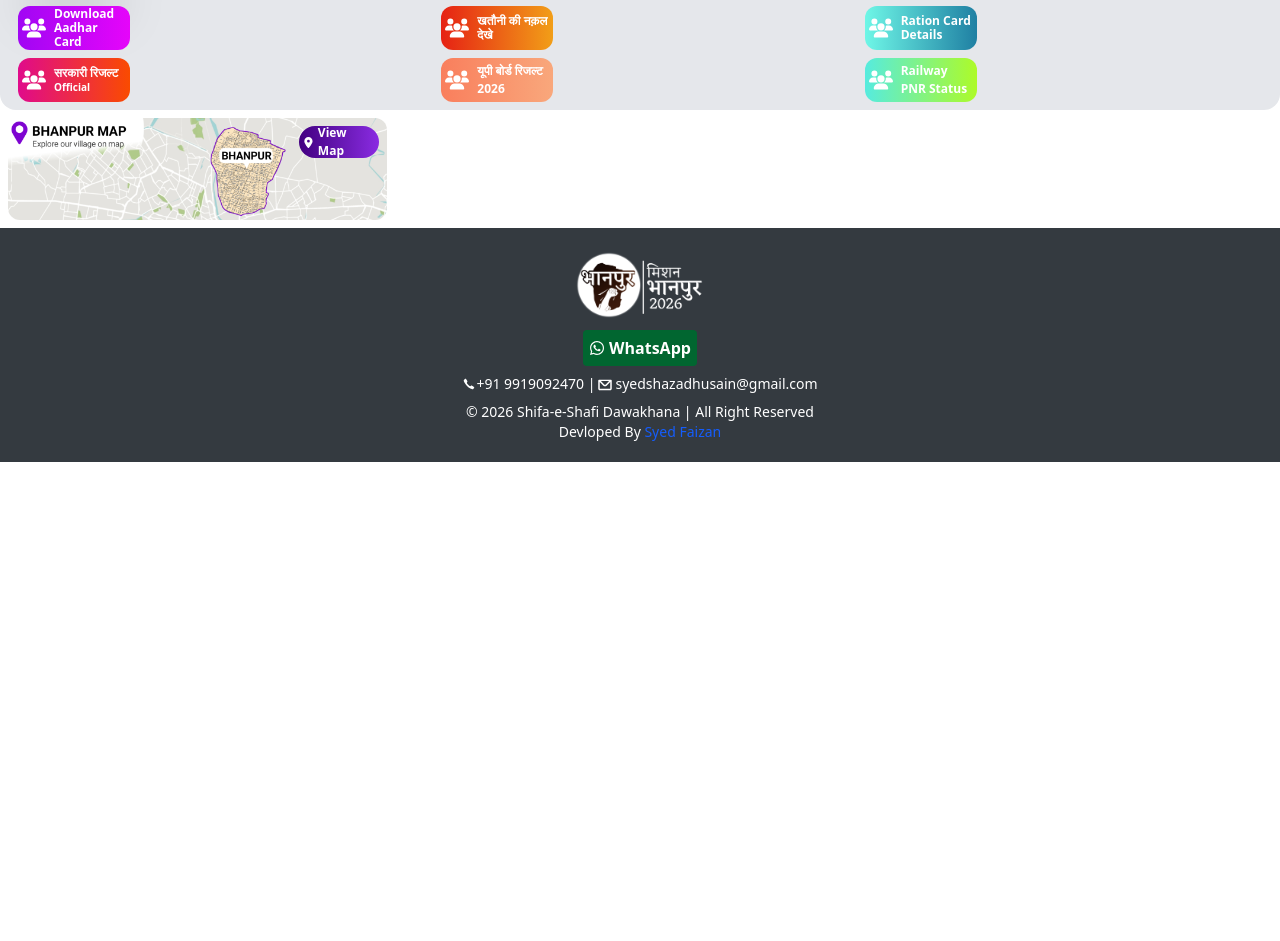
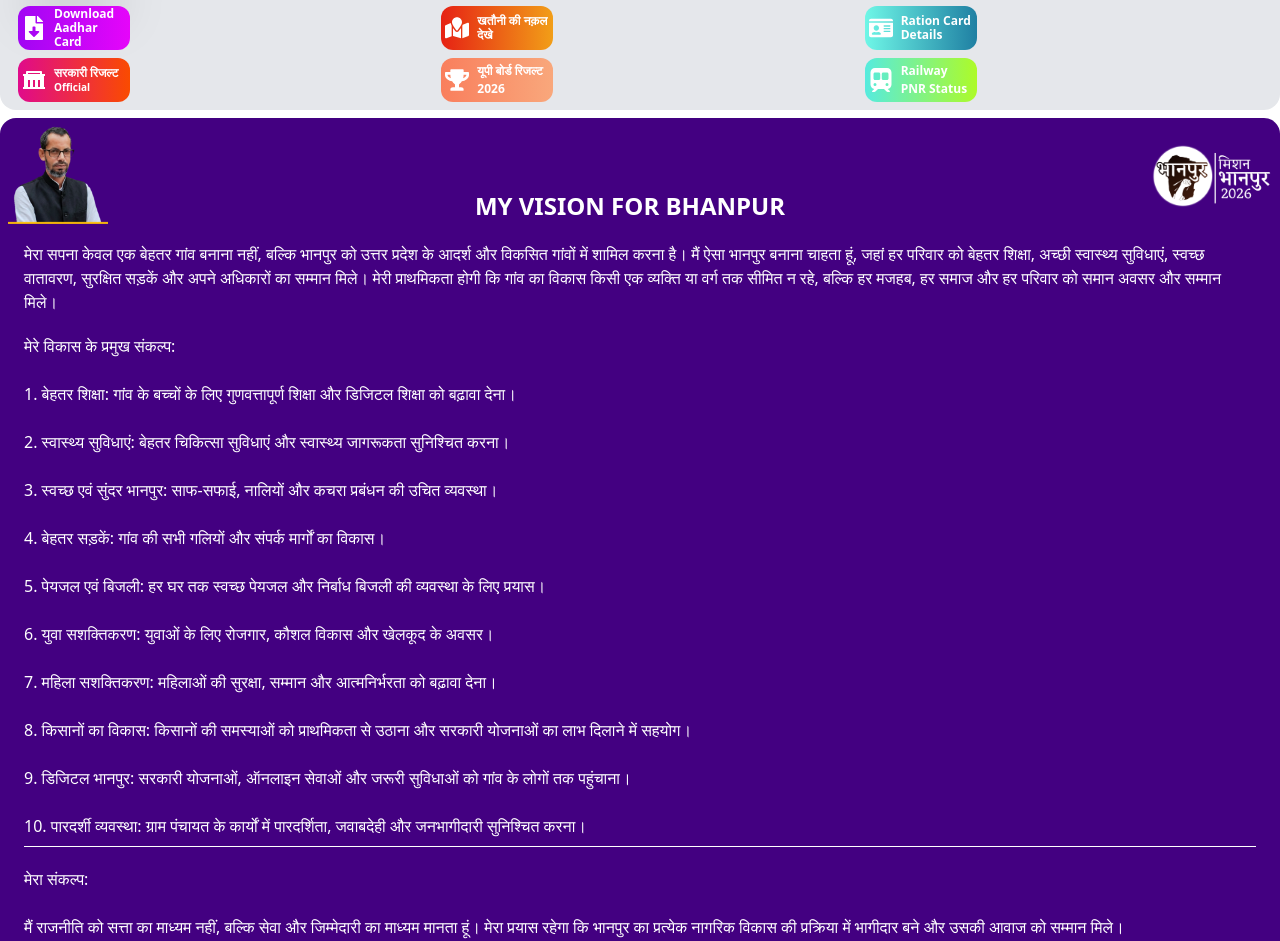
Before and after one commit to thefzan/bhanpur2026, a React (Vite) app: page / in a window 1280 px wide. Shown: the part 834-1775 px from the top of the page. Before the commit the page ends 1296 px from the top, so only its background shows below. Built offline with nearby package versions, Linux system fonts and the light colour scheme.

Commit message:
Updated website

```diff
--- a/src/components/Hero.jsx
+++ b/src/components/Hero.jsx
@@ -1,12 +1,20 @@
 import React from "react";
 import Pic1 from "../assets/photo.png";
+import Pic2 from "../assets/piclogo.png";
+import Pic3 from "../assets/logo.png";
 import Map from "../assets/pmap.jpg";
 import { useState } from "react";
 import Popup from "./Popup";
 import { Link } from "react-router-dom";
 import { FaUsers } from "react-icons/fa6";
 import { FaLocationDot } from "react-icons/fa6";
-
+import { IoDocumentText } from "react-icons/io5";
+import { FaFileDownload } from "react-icons/fa";
+import { FaMapLocation } from "react-icons/fa6";
+import { FaIdCard } from "react-icons/fa";
+import { RiGovernmentFill } from "react-icons/ri";
+import { FaTrophy } from "react-icons/fa";
+import { FaTrainSubway } from "react-icons/fa6";
 
 const Hero = () => {
   const [showPopup, setShowPopup] = useState(false);
@@ -44,7 +52,7 @@ const Hero = () => {
         >
           <button className="bg-[linear-gradient(90deg,hsla(214,92%,47%,1)_0%,hsla(231,85%,24%,1)_100%)] h-11 flex leading-3.5  rounded-xl w-28 text-white items-center p-1 ">
             <div>
-              <FaUsers className="text-2xl mr-2" />
+              <IoDocumentText className="text-2xl mr-2" />
             </div>
             <h1 className="text-[12px] text-left font-semibold">
               New Voter Apply
@@ -58,7 +66,7 @@ const Hero = () => {
         >
           <button className="bg-[linear-gradient(90deg,hsla(279,95%,49%,1)_0%,hsla(295,96%,50%,1)_100%)] h-11 flex leading-3.5  rounded-xl w-28 text-white items-center p-1">
             <div>
-              <FaUsers className="text-2xl mr-2" />
+              <FaFileDownload className="text-2xl mr-2" />
             </div>
             <h1 className="text-[12px] text-left font-semibold">
               Download Aadhar Card
@@ -73,7 +81,7 @@ const Hero = () => {
         >
           <button className="bg-[linear-gradient(90deg,hsla(4,84%,49%,1)_0%,hsla(37,89%,52%,1)_100%)] h-11 flex leading-3.5  rounded-xl w-28 text-white items-center p-1">
             <div>
-              <FaUsers className="text-2xl mr-2" />
+              <FaMapLocation className="text-2xl mr-2" />
             </div>
             <h1 className="text-[12px] text-left font-semibold">
               खतौनी की नक़ल देखे
@@ -87,7 +95,7 @@ const Hero = () => {
         >
           <button className="bg-[linear-gradient(90deg,hsla(173,89%,70%,1)_0%,hsla(196,68%,38%,1)_100%)] h-11 flex leading-3.5  rounded-xl w-28 text-white items-center p-1">
             <div>
-              <FaUsers className="text-2xl mr-2" />
+              <FaIdCard className="text-2xl mr-2" />
             </div>
             <h1 className="text-[12px] text-left font-semibold">
               Ration Card Details
@@ -102,7 +110,7 @@ const Hero = () => {
         >
           <button className="bg-[linear-gradient(90deg,hsla(324,91%,46%,1)_0%,hsla(18,100%,49%,1)_100%)] h-11 flex leading-3.5  rounded-xl w-28 text-white items-center p-1">
             <div>
-              <FaUsers className="text-2xl mr-2" />
+              <RiGovernmentFill className="text-2xl mr-2" />
             </div>
             <h1 className="text-[12px] text-left font-semibold">
               सरकारी रिजल्ट <span className="text-[10px]">Official</span>
@@ -117,7 +125,7 @@ const Hero = () => {
         >
           <button className="bg-[linear-gradient(90deg,hsla(13,93%,67%,1)_0%,hsla(21,91%,73%,1)_100%)] h-11 flex leading-4.5  rounded-xl w-28 text-white items-center p-1">
             <div>
-              <FaUsers className="text-2xl mr-2" />
+              <FaTrophy className="text-2xl mr-2" />
             </div>
             <h1 className="text-[12px] text-left font-semibold">
               यूपी बोर्ड रिजल्ट 2026
@@ -131,7 +139,7 @@ const Hero = () => {
         >
           <button className="bg-[linear-gradient(90deg,hsla(175,79%,63%,1)_0%,hsla(82,96%,57%,1)_100%)] h-11 flex leading-4.5  rounded-xl w-28 text-white items-center p-1">
             <div>
-              <FaUsers className="text-2xl mr-2" />
+              <FaTrainSubway className="text-2xl mr-2" />
             </div>
             <h1 className="text-[12px] text-left font-semibold">
               Railway PNR Status
@@ -140,23 +148,88 @@ const Hero = () => {
         </a>
       </div>
 
+      <div className="   bg-[#430081]  pl-2 pr-2 rounded-2xl mt-2 mb-2  pt-2 pb-2">
+        <div className=" flex h-25 w-full justify-between items-center">
+          <div className="w-25">
+            <img src={Pic2} alt="" className="" />
+          </div>
+          <h1 className="text-white mt-15 text-2xl font-black text-center">
+            MY VISION FOR BHANPUR
+          </h1>
+          <div className="w-30">
+            <img className="" src={Pic3} alt="" />
+          </div>
+        </div>
+        <div className="p-4">
+          <p className="text-white ">
+            मेरा सपना केवल एक बेहतर गांव बनाना नहीं, बल्कि भानपुर को उत्तर
+            प्रदेश के आदर्श और विकसित गांवों में शामिल करना है। मैं ऐसा भानपुर
+            बनाना चाहता हूं, जहां हर परिवार को बेहतर शिक्षा, अच्छी स्वास्थ्य
+            सुविधाएं, स्वच्छ वातावरण, सुरक्षित सड़कें और अपने अधिकारों का सम्मान
+            मिले। मेरी प्राथमिकता होगी कि गांव का विकास किसी एक व्यक्ति या वर्ग
+            तक सीमित न रहे, बल्कि हर मजहब, हर समाज और हर परिवार को समान अवसर और
+            सम्मान मिले।
+          </p>
+          <p className="text-white mt-5">
+            मेरे विकास के प्रमुख संकल्प: <br />
+            <br /> 1. बेहतर शिक्षा: गांव के बच्चों के लिए गुणवत्तापूर्ण शिक्षा
+            और डिजिटल शिक्षा को बढ़ावा देना। <br /> <br /> 2. स्वास्थ्य
+            सुविधाएं: बेहतर चिकित्सा सुविधाएं और स्वास्थ्य जागरूकता सुनिश्चित
+            करना। <br />
+            <br /> 3. स्वच्छ एवं सुंदर भानपुर: साफ-सफाई, नालियों और कचरा प्रबंधन
+            की उचित व्यवस्था। <br />
+            <br /> 4. बेहतर सड़कें: गांव की सभी गलियों और संपर्क मार्गों का
+            विकास। <br />
+            <br /> 5. पेयजल एवं बिजली: हर घर तक स्वच्छ पेयजल और निर्बाध बिजली की
+            व्यवस्था के लिए प्रयास।
+            <br />
+            <br /> 6. युवा सशक्तिकरण: युवाओं के लिए रोजगार, कौशल विकास और खेलकूद
+            के अवसर।
+            <br />
+            <br /> 7. महिला सशक्तिकरण: महिलाओं की सुरक्षा, सम्मान और
+            आत्मनिर्भरता को बढ़ावा देना।
+            <br />
+            <br /> 8. किसानों का विकास: किसानों की समस्याओं को प्राथमिकता से
+            उठाना और सरकारी योजनाओं का लाभ दिलाने में सहयोग।
+            <br />
+            <br /> 9. डिजिटल भानपुर: सरकारी योजनाओं, ऑनलाइन सेवाओं और जरूरी
+            सुविधाओं को गांव के लोगों तक पहुंचाना।
+            <br />
+            <br /> 10. पारदर्शी व्यवस्था: ग्राम पंचायत के कार्यों में
+            पारदर्शिता, जवाबदेही और जनभागीदारी सुनिश्चित करना।
+          </p>
+          <hr className="text-white mt-2" />
+          <p className="text-white mt-5">
+            मेरा संकल्प: <br />
+            <br /> मैं राजनीति को सत्ता का माध्यम नहीं, बल्कि सेवा और जिम्मेदारी
+            का माध्यम मानता हूं। मेरा प्रयास रहेगा कि भानपुर का प्रत्येक नागरिक
+            विकास की प्रक्रिया में भागीदार बने और उसकी आवाज को सम्मान मिले।
+          </p>
+          <h2 className="text-yellow-400 font-black text-center mt-4">
+            मेरा लक्ष्य स्पष्ट है — एक शिक्षित, स्वच्छ, स्वस्थ, आत्मनिर्भर और
+            विकसित भानपुर।
+          </h2>
+          <h2 className="text-red-700 font-black text-center bg-amber-300 mt-4">
+            आइए, मिलकर भानपुर को उत्तर प्रदेश का नंबर 1 गांव बनाने की दिशा में आगे बढ़ें।
+          </h2>
+        </div>
+      </div>
 
       <div
         className="m-2 h-25.5 w-94.75 rounded-xl bg-cover bg-center bg-no-repeat flex justify-end p-2"
         style={{ backgroundImage: `url(${Map})` }}
       >
-          <a href="https://maps.app.goo.gl/1yry7AG9qSdyq3cE7"
+        <a
+          href="https://maps.app.goo.gl/1yry7AG9qSdyq3cE7"
           target="_blank"
-          rel="noopener noreferrer">
-
-
+          rel="noopener noreferrer"
+        >
           <div className="text-white font-semibold p-1  bg-linear-to-r from-[#430081] to-[#8A2BE2] rounded-2xl w-20 h-8 items-center flex justify-center ">
-            <FaLocationDot  className="mr-1 text-[11px]"/>
+            <FaLocationDot className="mr-1 text-[11px]" />
             <h2 className="text-[12px]">View Map</h2>
           </div>
         </a>
       </div>
-
     </>
   );
 };
```
Also changed, not shown: src/assets/piclogo.png (added). Lines whose indentation alone changed are shown as unchanged.
